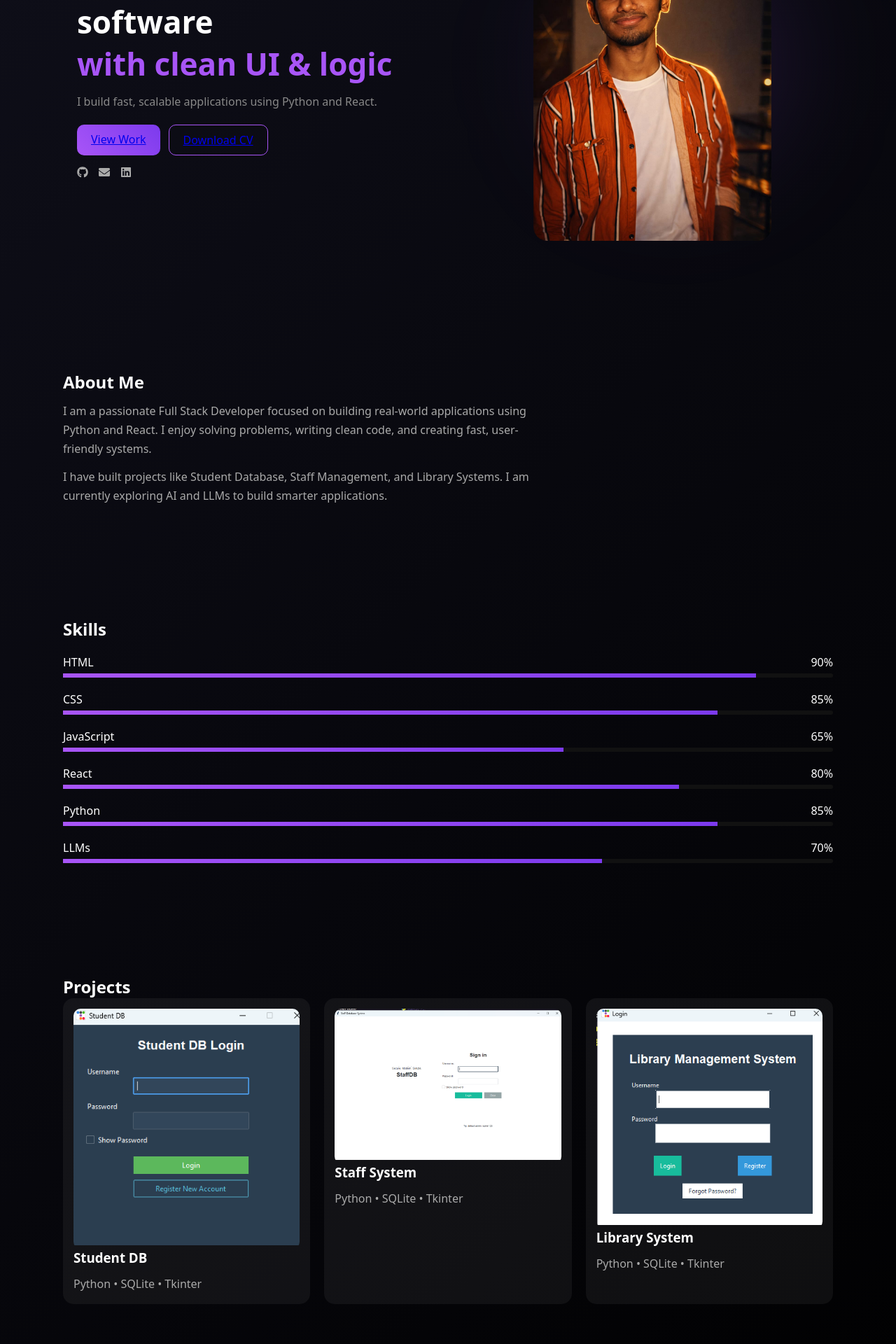
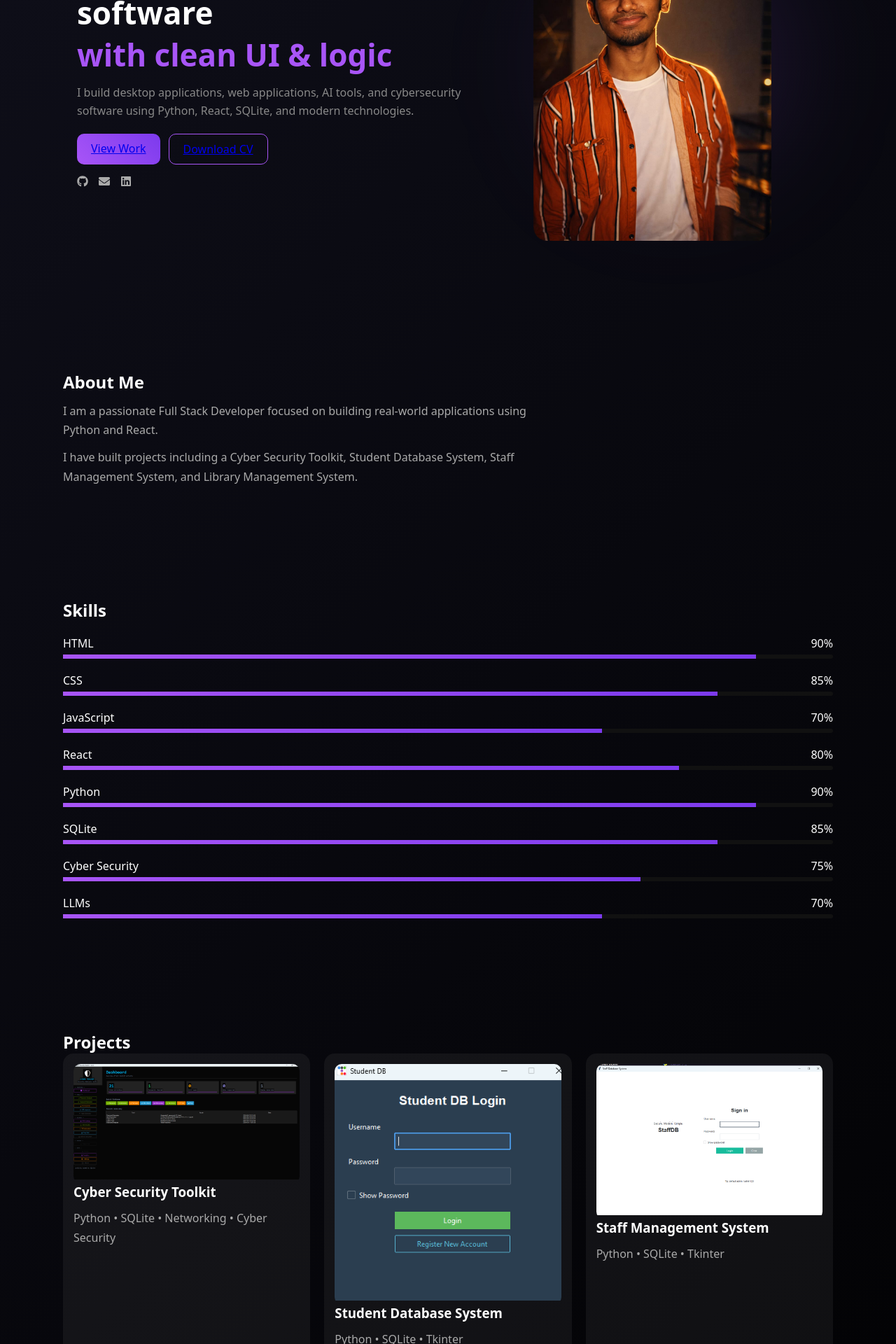
Before and after one commit to deswanth12/portfolio, a React app: page / in a window 1280 px wide. Shown: the part 340-2260 px from the top of the page at 70% size. Built offline with nearby package versions, Linux system fonts and the light colour scheme; the HTML template or start-up script is replaced by a standard one.

Commit message:
Added Cyber Security Toolkit project to portfolio

```diff
--- a/src/App.jsx
+++ b/src/App.jsx
@@ -5,17 +5,22 @@ const profile = "/profile.jpeg";
 
 const fadeUp = {
 hidden: { opacity: 0, y: 40 },
-  show: { opacity: 1, y: 0, transition: { duration: 0.7 } }
+show: {
+opacity: 1,
+y: 0,
+transition: { duration: 0.7 }
+}
 };
 
 export default function App() {
   return (
     <div>
 
-      {/* NAV */}
+      {/* NAVBAR */}
       <nav className="nav">
     <div className="container nav-inner">
       <h1 className="logo">Deswanth.dev</h1>
+
       <div className="nav-links">
         <a href="#home">Home</a>
         <a href="#about">About</a>
@@ -34,28 +39,56 @@ export default function App() {
       initial="hidden"
       animate="show"
     >
-          <p className="tag">Full Stack Developer</p>
+      <p className="tag">
+        Full Stack Developer • Python Developer • Cyber Security Enthusiast
+      </p>
 
       <h1 className="title">
-            Building real-world software <br />
+        Building real-world software
+        <br />
         <span>with clean UI & logic</span>
       </h1>
 
       <p className="desc">
-            I build fast, scalable applications using Python and React.
+        I build desktop applications, web applications, AI tools, and
+        cybersecurity software using Python, React, SQLite, and modern
+        technologies.
       </p>
 
       <div className="btns">
-            <a href="#projects" className="btn">View Work</a>
-            <a href="/Deswanth_CV.pdf" download className="btn-outline">
+        <a href="#projects" className="btn">
+          View Work
+        </a>
+
+        <a
+          href="/Deswanth_CV.pdf"
+          download
+          className="btn-outline"
+        >
           Download CV
         </a>
       </div>
 
       <div className="icons">
-            <a href="https://github.com/deswanth12" target="_blank"><FaGithub /></a>
-            <a href="mailto:kdeswanth@gmail.com"><FaEnvelope /></a>
-            <a href="#"><FaLinkedin /></a>
+        <a
+          href="https://github.com/deswanth12"
+          target="_blank"
+          rel="noopener noreferrer"
+        >
+          <FaGithub />
+        </a>
+
+        <a href="mailto:kdeswanth@gmail.com">
+          <FaEnvelope />
+        </a>
+
+        <a
+          href="https://linkedin.com"
+          target="_blank"
+          rel="noopener noreferrer"
+        >
+          <FaLinkedin />
+        </a>
       </div>
     </motion.div>
 
@@ -64,38 +97,51 @@ export default function App() {
       initial={{ opacity: 0, scale: 0.9 }}
       animate={{ opacity: 1, scale: 1 }}
     >
-          <img src={profile} alt="profile" />
+      <img src={profile} alt="Deswanth" />
     </motion.div>
 
   </section>
 
   {/* ABOUT */}
   <section id="about" className="container section">
-        <motion.h2 variants={fadeUp} initial="hidden" whileInView="show">
+
+    <motion.h2
+      variants={fadeUp}
+      initial="hidden"
+      whileInView="show"
+    >
       About Me
     </motion.h2>
 
     <motion.p variants={fadeUp}>
-          I am a passionate Full Stack Developer focused on building real-world applications using Python and React. I enjoy solving problems, writing clean code, and creating fast, user-friendly systems.
+      I am a passionate Full Stack Developer focused on building
+      real-world applications using Python and React.
     </motion.p>
 
     <motion.p variants={fadeUp}>
-          I have built projects like Student Database, Staff Management, and Library Systems. I am currently exploring AI and LLMs to build smarter applications.
+      I have built projects including a Cyber Security Toolkit,
+      Student Database System, Staff Management System, and
+      Library Management System.
     </motion.p>
+
   </section>
 
   {/* SKILLS */}
   <section id="skills" className="container section">
+
     <h2>Skills</h2>
 
     {[
       ["HTML", 90],
       ["CSS", 85],
-          ["JavaScript", 65],
+      ["JavaScript", 70],
       ["React", 80],
-          ["Python", 85],
-          ["LLMs", 70],
+      ["Python", 90],
+      ["SQLite", 85],
+      ["Cyber Security", 75],
+      ["LLMs", 70]
     ].map(([name, val], i) => (
+
       <motion.div
         key={name}
         className="skill"
@@ -108,6 +154,7 @@ export default function App() {
           <span>{name}</span>
           <span>{val}%</span>
         </div>
+
         <div className="bar">
           <motion.div
             initial={{ width: 0 }}
@@ -116,51 +163,92 @@ export default function App() {
           />
         </div>
       </motion.div>
+
     ))}
+
   </section>
 
   {/* PROJECTS */}
   <section id="projects" className="container section">
+
     <h2>Projects</h2>
 
     <div className="grid">
+
       {[
-            { img: "/assets/student.png", title: "Student DB", link: "https://github.com/deswanth12/studentdatabase" },
-            { img: "/assets/staff.png", title: "Staff System", link: "https://github.com/deswanth12/staffdatamanagement" },
-            { img: "/assets/library.png", title: "Library System", link: "https://github.com/deswanth12/Library-data-management-system" }
+        {
+          img: "/assets/cybertoolkit.png",
+          title: "Cyber Security Toolkit",
+          tech: "Python • SQLite • Networking • Cyber Security",
+          link: "https://github.com/deswanth12/Cyber-Security-Toolkit"
+        },
+
+        {
+          img: "/assets/student.png",
+          title: "Student Database System",
+          tech: "Python • SQLite • Tkinter",
+          link: "https://github.com/deswanth12/studentdatabase"
+        },
+
+        {
+          img: "/assets/staff.png",
+          title: "Staff Management System",
+          tech: "Python • SQLite • Tkinter",
+          link: "https://github.com/deswanth12/staffdatamanagement"
+        },
+
+        {
+          img: "/assets/library.png",
+          title: "Library Management System",
+          tech: "Python • SQLite • Tkinter",
+          link: "https://github.com/deswanth12/Library-data-management-system"
+        }
       ].map((p, i) => (
+
         <motion.a
           key={i}
           href={p.link}
           target="_blank"
+          rel="noopener noreferrer"
           className="card"
           variants={fadeUp}
           initial="hidden"
           whileInView="show"
           transition={{ delay: i * 0.2 }}
         >
+
           <div className="card-img">
-                <img src={p.img} />
+            <img src={p.img} alt={p.title} />
+
             <div className="overlay">
               <span>View Project →</span>
             </div>
           </div>
+
           <h3>{p.title}</h3>
-              <p>Python • SQLite • Tkinter</p>
+          <p>{p.tech}</p>
+
         </motion.a>
+
       ))}
+
     </div>
+
   </section>
 
   {/* CONTACT */}
   <section id="contact" className="container section center">
+
     <h2>Contact</h2>
+
     <p>📞 8374646073</p>
     <p>📧 kdeswanth@gmail.com</p>
+
   </section>
 
+      {/* FOOTER */}
       <footer className="footer">
-        © 2026 Deswanth
+        © 2026 Deswanth. All Rights Reserved.
       </footer>
 
     </div>
```
Also changed, not shown: public/assets/cybertoolkit.png (added). Lines whose indentation alone changed are shown as unchanged.
